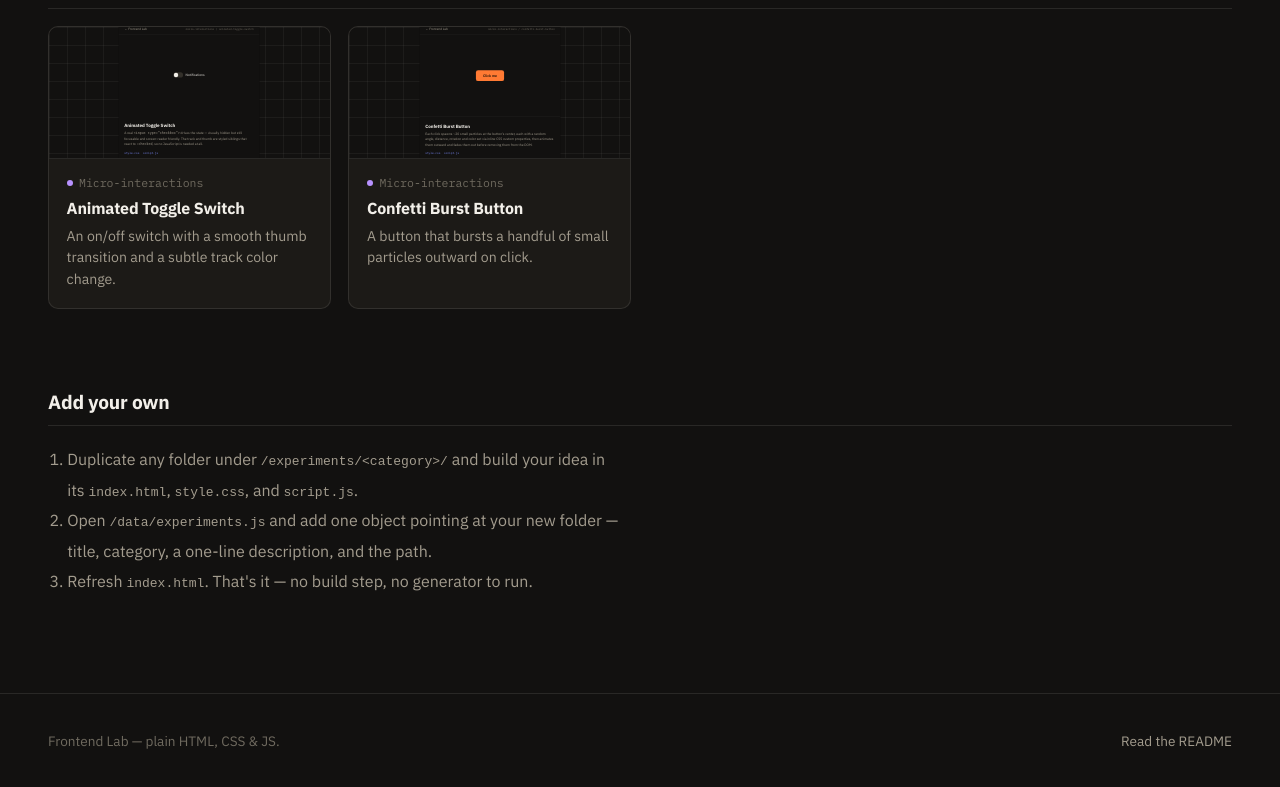
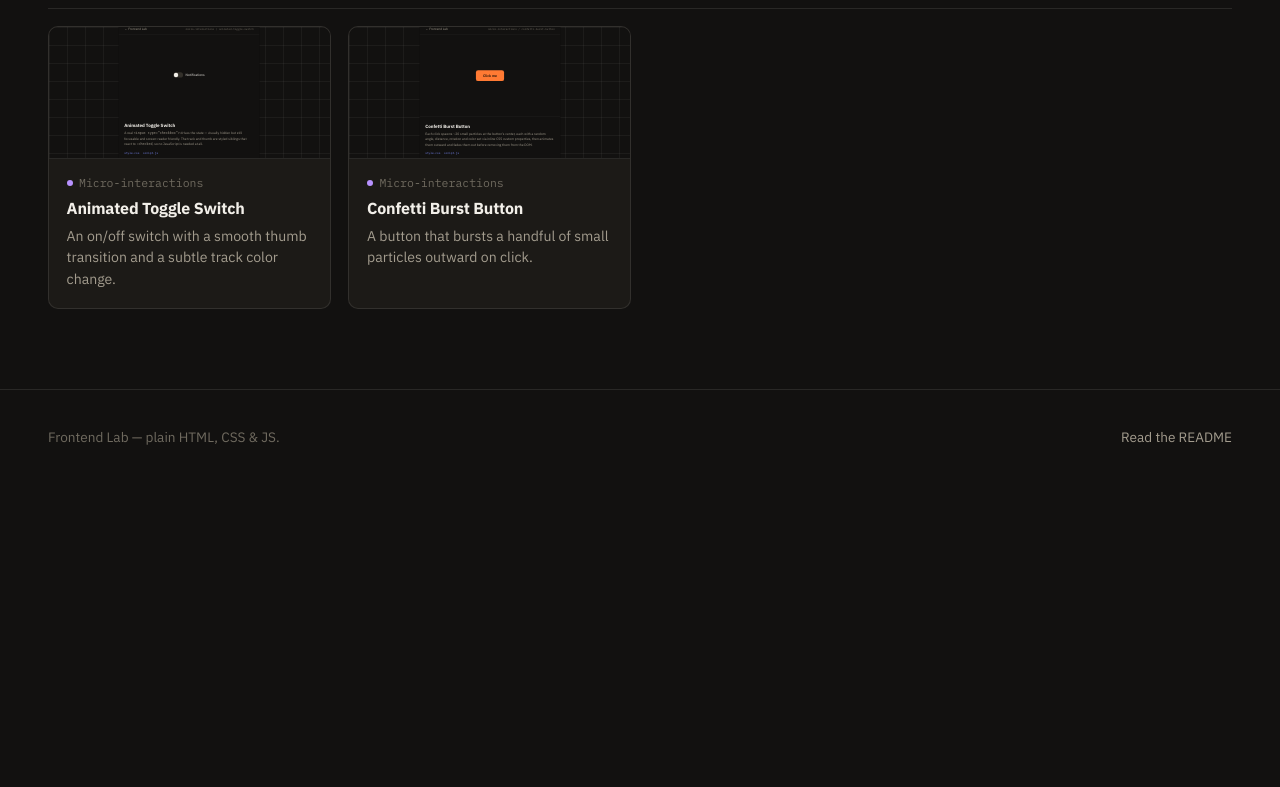
Before and after one commit to vishal-git-dot/frontend-lab-v2, a plain HTML site: page index.html in a window 1280 px wide. Shown: the part 2698-3485 px from the top of the page. After the commit the page ends 3183 px from the top, so only its background shows below. Drawn offline with Linux system fonts and the light colour scheme.

Commit message:
Remove 'Add your own' section from index.html
Removed instructions for adding custom experiments from the gallery section.

```diff
--- a/index.html
+++ b/index.html
@@ -88,17 +88,6 @@
 
     <section class="gallery" id="gallery"></section>
 
-    <section id="add-yours" class="gallery" style="padding-top: 0;">
-      <div class="section-heading">
-        <h2>Add your own</h2>
-      </div>
-      <ol style="color: var(--muted); line-height: 1.9; max-width: 60ch; padding-left: 1.2rem;">
-        <li>Duplicate any folder under <code>/experiments/&lt;category&gt;/</code> and build your idea in its <code>index.html</code>, <code>style.css</code>, and <code>script.js</code>.</li>
-        <li>Open <code>/data/experiments.js</code> and add one object pointing at your new folder — title, category, a one-line description, and the path.</li>
-        <li>Refresh <code>index.html</code>. That's it — no build step, no generator to run.</li>
-      </ol>
-    </section>
-
   </main>
 
   <footer class="site-footer">
```
